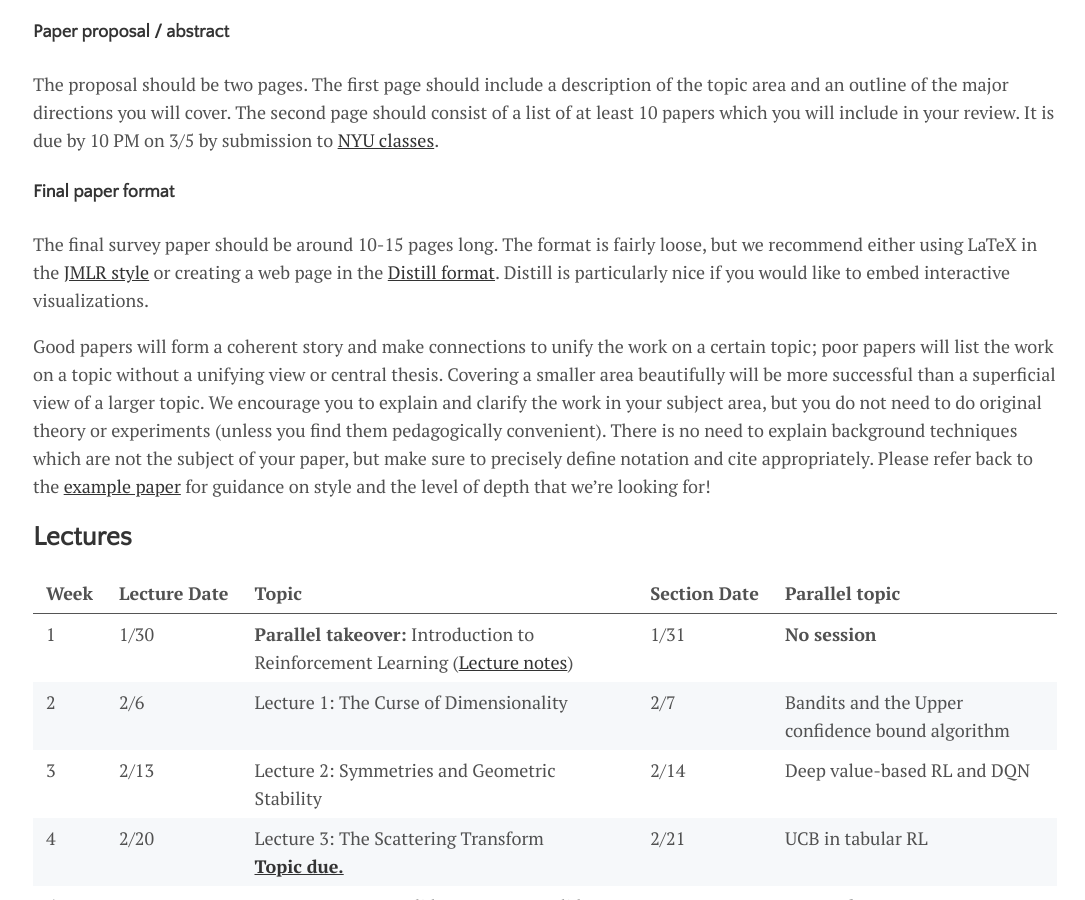
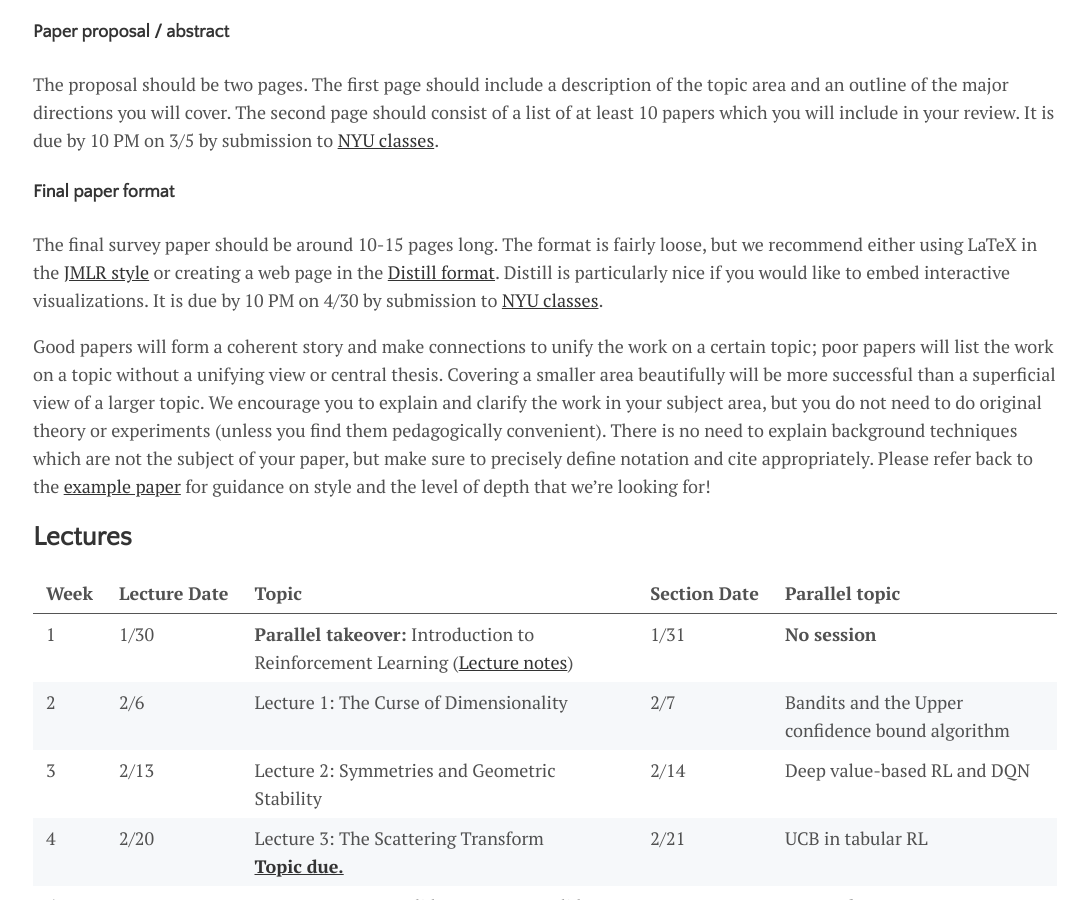
Before and after one commit to willwhitney/mathsdl-spring20, a Jekyll site: the page built from index.md, in a window 1280 px wide and 900 px high, scrolled down 1500 px. Shown: the whole window, without its empty margins (95-1180 px from the left). Built offline with Jekyll 4.4.1, drawn with Linux system fonts in a browser that asks for light colours; nearby versions of some CDN libraries.

Commit message:
add due date to paper details

```diff
--- a/index.md
+++ b/index.md
@@ -52,12 +52,13 @@ The paper will be written in groups which should be roughly evenly divided aroun
 
 The proposal should be two pages. The first page should include a description of the topic area and an outline of the major directions you will cover.
 The second page should consist of a list of at least 10 papers which you will include in your review.
-It is due by 10 PM on 3/5  by submission to [NYU classes](https://newclasses.nyu.edu/portal/site/088123d4-f476-4f00-9382-f27d02b1502c/).
+It is due by 10 PM on 3/5 by submission to [NYU classes](https://newclasses.nyu.edu/portal/site/088123d4-f476-4f00-9382-f27d02b1502c/).
 
 #### Final paper format
 
 The final survey paper should be around 10-15 pages long.
 The format is fairly loose, but we recommend either using LaTeX in the [JMLR style](https://github.com/JmlrOrg/jmlr-style-file) or creating a web page in the [Distill format](https://distill.pub/guide/). Distill is particularly nice if you would like to embed interactive visualizations.
+It is due by 10 PM on 4/30 by submission to [NYU classes](https://newclasses.nyu.edu/portal/site/088123d4-f476-4f00-9382-f27d02b1502c/).
 
 Good papers will form a coherent story and make connections to unify the work on a certain topic; poor papers will list the work on a topic without a unifying view or central thesis.
 Covering a smaller area beautifully will be more successful than a superficial view of a larger topic.
```
